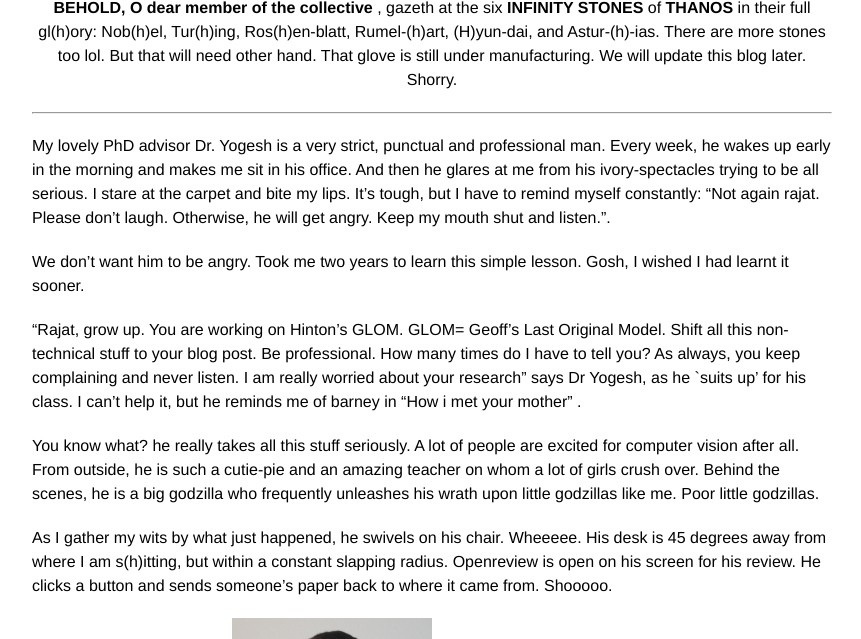
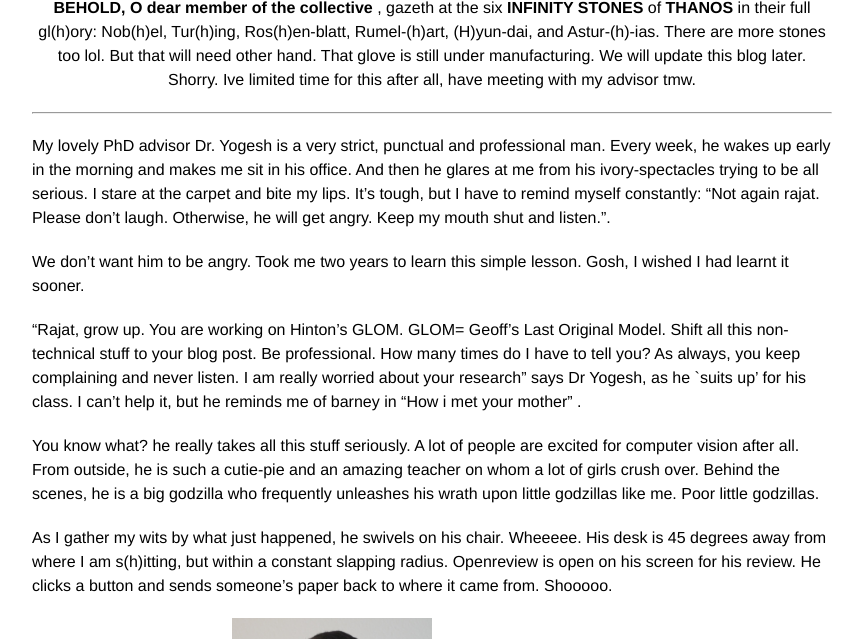
Before and after one commit to rajatmodi62/rajatmodi62.github.io, a Jekyll site: the page built from _posts/2024-10-26-hinton_apm.md, in a window 1280 px wide and 900 px high, scrolled down 2529 px, cut to the strip 261-900 px from the top of the window. Shown: the whole strip, without its empty margins (208-1069 px from the left). Built offline with Jekyll 4.4.1, drawn with Linux system fonts in a browser that asks for light colours; comment, search, counter and statistics services are not loaded.

Commit message:
soft link blog

```diff
--- a/_posts/2024-10-26-hinton_apm.md
+++ b/_posts/2024-10-26-hinton_apm.md
@@ -62,7 +62,7 @@ p.s. We have members from <b>(H)-Uber/s too</b>(cc Rosanne Liu, Jason Yosinski).
     <img class="img-fluid" src="{{ site.baseurl }}\assets\img\apm\infinity_stone.png" style="width: 50%; height: auto;"> <!-- Image width is 50% of its parent -->
 </div>
 <div class="caption" style="text-align: center;">
-    <b> BEHOLD, O dear member of the collective </b>, gazeth at the six <b> INFINITY STONES</b> of <b>THANOS</b> in their full gl(h)ory: Nob(h)el, Tur(h)ing, Ros(h)en-blatt, Rumel-(h)art, (H)yun-dai, and Astur-(h)-ias. There are more stones too lol. But that will need other hand. That glove is still under manufacturing. We will update this blog later. Shorry.
+    <b> BEHOLD, O dear member of the collective </b>, gazeth at the six <b> INFINITY STONES</b> of <b>THANOS</b> in their full gl(h)ory: Nob(h)el, Tur(h)ing, Ros(h)en-blatt, Rumel-(h)art, (H)yun-dai, and Astur-(h)-ias. There are more stones too lol. But that will need other hand. That glove is still under manufacturing. We will update this blog later. Shorry. Ive limited time for this after all, have meeting with my advisor tmw.
 </div>
 <!-- And now, as even the stars spanning the cosmos <b> shall be forced to bear witness </b>  this grandiose-moment , under the sacred laws of academic-tradition spanning <b> millennia </b>, and the blessings of esteemed NeurIPS program committee, <b>(Me)mbers of the (ML)Collective</b> on this twenty eighth day of the month of october in the year 2024 of our humble lord <b>Jesus Christ</b>  hereby lay claim to  Yannic Kilcher’s <b>“(Me)-GLO-(MiL)-lennia”</b>. Member's locations can include any land, water, spaceships, and inside volcanoes too. May this claim forever rest <b>UNWAVERING, UNDILUTED and UNCHALLENGED </b>.
 
```
